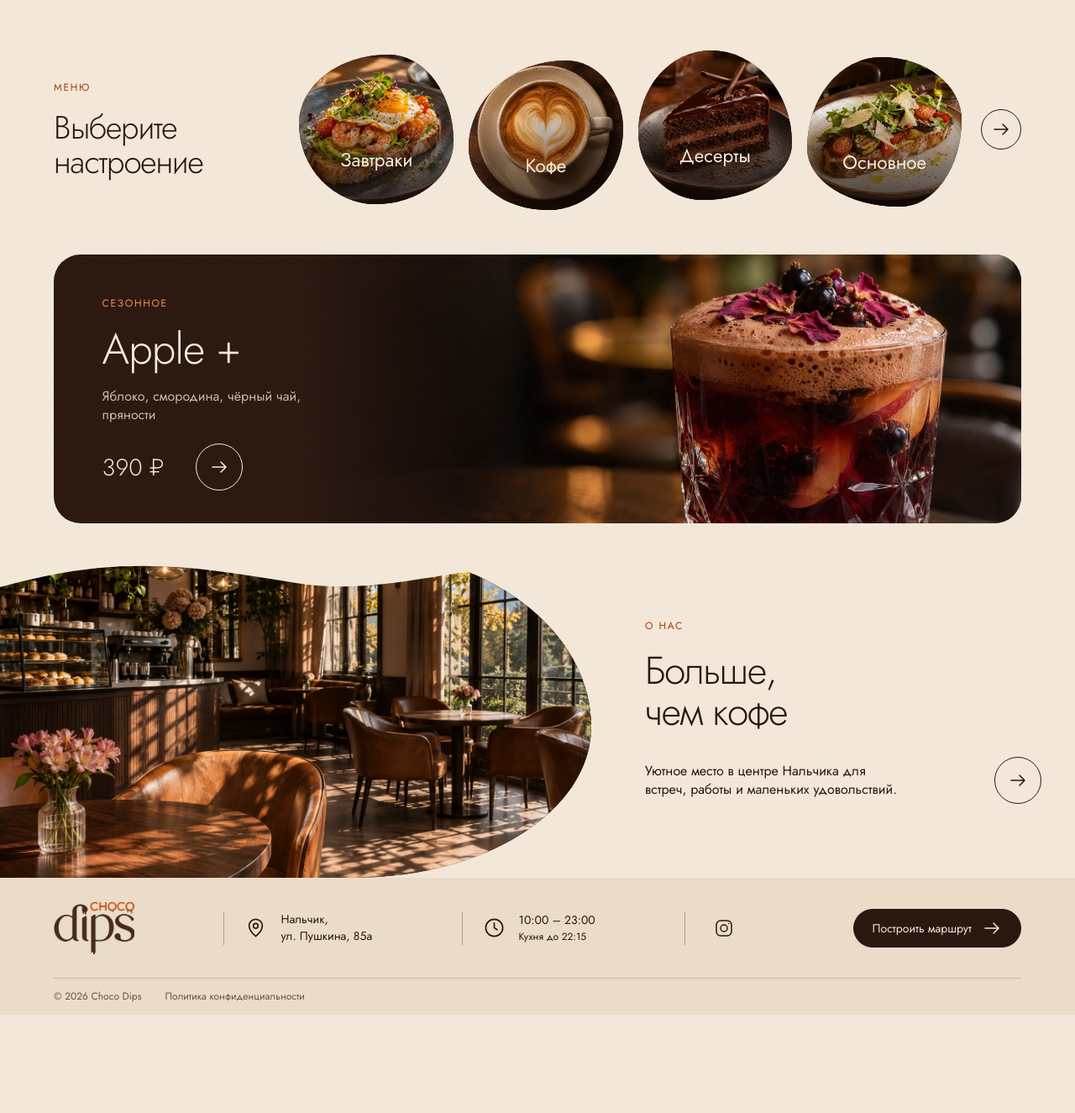
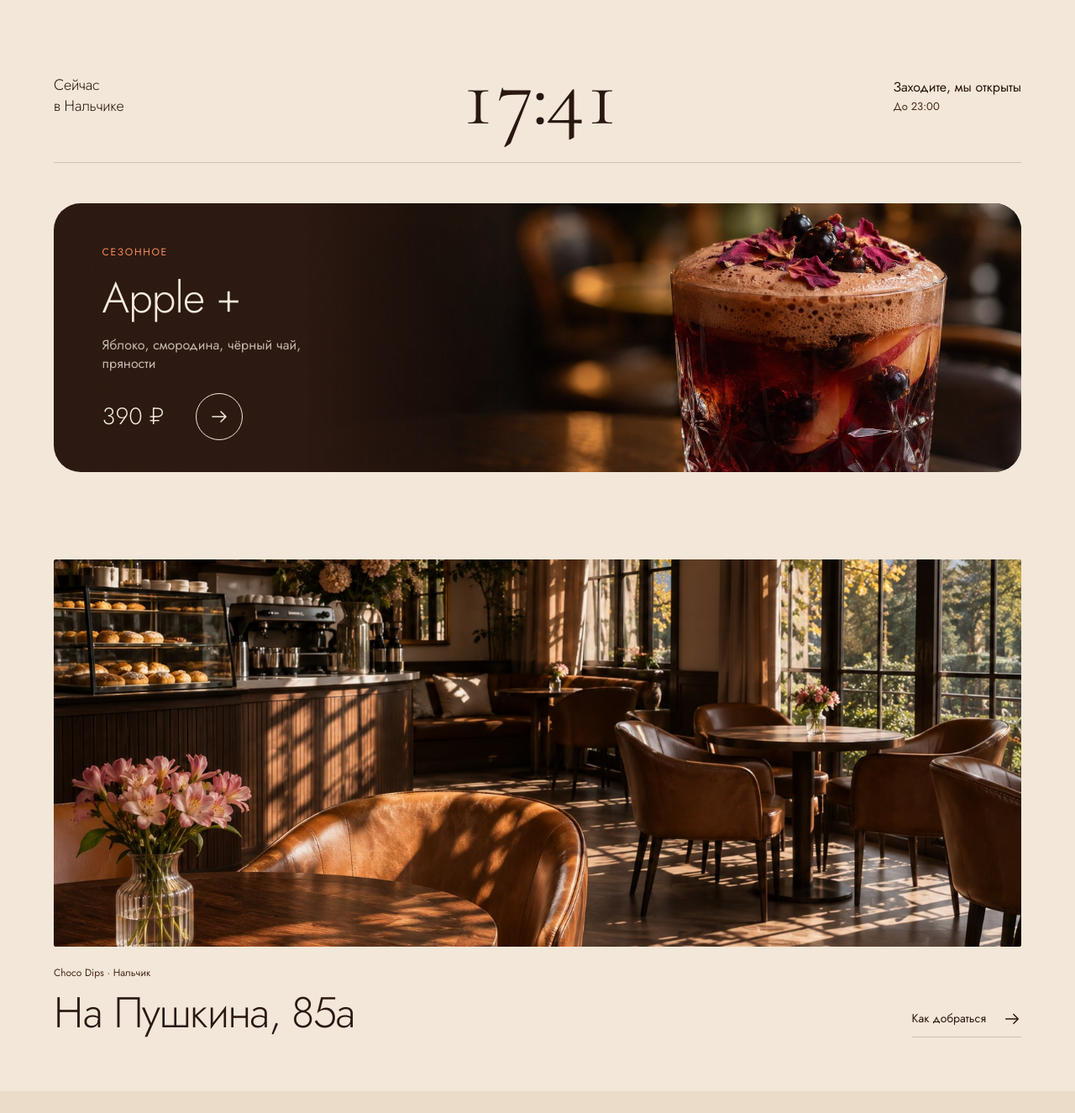
Before and after one commit to zetnize/chocodips, a Next.js app: page / in a window 1280 px wide. Shown: the part 841-2166 px from the top of the page at 84% size. Before the commit the page ends 2049 px from the top, so only its background shows below. Built offline with nearby package versions, Linux system fonts and the light colour scheme; no server answers.

Commit message:
feat: add local time and cafe postcard sections

```diff
--- a/src/app/globals.css
+++ b/src/app/globals.css
@@ -2807,3 +2807,72 @@ footer[id] {
     font-size: 15px;
   }
 }
+
+/* Local time and an interior postcard. */
+.local-moment {
+  display: grid;
+  grid-template-columns: 1fr auto 1fr;
+  align-items: center;
+  gap: 48px;
+  margin-block: 96px 48px;
+  padding-block: 28px;
+  border-bottom: 1px solid var(--line-light);
+}
+.local-moment h2 {
+  font-family: var(--font-sans), sans-serif;
+  font-size: 18px;
+  line-height: 1.4;
+  letter-spacing: -0.02em;
+}
+.local-moment h2 span { display: block; }
+.local-moment-time {
+  font-family: var(--font-display), sans-serif;
+  font-size: clamp(64px, 8vw, 112px);
+  font-weight: 400;
+  font-variant-numeric: tabular-nums;
+  letter-spacing: -0.06em;
+  line-height: 1;
+}
+.local-moment-status { justify-self: end; font-size: 16px; line-height: 1.6; }
+.local-moment-status span { display: block; font-size: 13px; color: var(--cacao-700); }
+.cafe-postcard { margin-block: 72px 64px; scroll-margin-top: calc(var(--header-h) + 24px); }
+.cafe-postcard figure { margin: 0; }
+.cafe-postcard-image {
+  position: relative;
+  height: clamp(280px, 36vw, 480px);
+  overflow: hidden;
+  border-radius: 3px;
+}
+.cafe-postcard-image .photo { position: absolute; inset: 0; }
+.cafe-postcard-image img { object-position: center 58%; }
+.cafe-postcard-caption {
+  display: flex;
+  justify-content: space-between;
+  align-items: flex-end;
+  gap: 24px;
+  padding-top: 22px;
+}
+.cafe-postcard-caption p { font-size: 12px; margin-bottom: 8px; color: var(--cacao-700); }
+.cafe-postcard-caption h2 { font-size: clamp(30px, 4vw, 52px); line-height: 1.15; }
+.cafe-postcard-caption a {
+  display: inline-flex;
+  align-items: center;
+  gap: 20px;
+  padding-block: 10px;
+  border-bottom: 1px solid var(--line-light);
+  font-size: 14px;
+}
+.cafe-postcard-caption a:hover { border-color: currentColor; }
+.cafe-postcard-caption a svg { width: 22px; height: 22px; }
+@media (max-width: 640px) {
+  .local-moment { grid-template-columns: 1fr 1fr; gap: 18px 16px; margin-block: 48px 32px; padding-block: 16px 24px; }
+  .local-moment h2 { grid-column: 1 / -1; font-size: 14px; }
+  .local-moment h2 span { display: inline; }
+  .local-moment-time { font-size: 66px; }
+  .local-moment-status { font-size: 13px; }
+  .local-moment-status span { font-size: 12px; }
+  .cafe-postcard { margin-block: 44px 40px; }
+  .cafe-postcard-image { height: 320px; }
+  .cafe-postcard-caption { align-items: flex-start; flex-direction: column; gap: 12px; }
+  .cafe-postcard-caption h2 { font-size: 32px; }
+}
--- a/src/components/home/AboutSection.tsx
+++ b/src/components/home/AboutSection.tsx
@@ -1,39 +1,28 @@
-import Eyebrow from "@/components/ui/Eyebrow";
 import Photo from "@/components/ui/Photo";
-import CircleArrowButton from "@/components/ui/CircleArrowButton";
-import Reveal from "@/components/ui/Reveal";
-import Wave from "@/components/ui/Wave";
+import { ArrowIcon } from "@/components/ui/icons";
+import { routeUrl } from "@/lib/config";
+
 export default function AboutSection() {
   return (
-    <section className="about-section" id="about" aria-labelledby="about-title">
-      <div className="about-visual">
-        <Reveal className="about-photo-reveal">
+    <section className="cafe-postcard container" id="about" aria-labelledby="postcard-title">
+      <figure>
+        <div className="cafe-postcard-image">
           <Photo
             src="/images/about-interior.jpg"
-            alt="Солнечный зал кофейни: деревянные столы, коричневые кресла и цветы у больших окон"
-            sizes="(max-width: 1023px) 100vw, 55vw"
-          />
-        </Reveal>
-        <Wave variant="soft" flip />
-      </div>
-      <Reveal className="about-copy" delay={100}>
-        <Eyebrow>О НАС</Eyebrow>
-        <h2 id="about-title">
-          Больше,
-          <br />
-          чем кофе
-        </h2>
-        <div className="about-text">
-          <p>
-            Уютное место в центре Нальчика для встреч, работы и маленьких
-            удовольствий.
-          </p>
-          <CircleArrowButton
-            label="Контакты кофейни"
-            href="/#contacts"
+            alt="Зал Choco Dips с деревянными столами и креслами у больших окон"
+            sizes="(max-width: 1439px) 90vw, 1320px"
           />
         </div>
-      </Reveal>
+        <figcaption className="cafe-postcard-caption">
+          <div>
+            <p>Choco Dips · Нальчик</p>
+            <h2 id="postcard-title">На Пушкина, 85а</h2>
+          </div>
+          <a href={routeUrl} target="_blank" rel="noopener noreferrer">
+            Как добраться <ArrowIcon />
+          </a>
+        </figcaption>
+      </figure>
     </section>
   );
 }
--- a/src/components/home/MoodSection.tsx
+++ b/src/components/home/MoodSection.tsx
@@ -1,17 +1,33 @@
-import CategoryCarousel from "./CategoryCarousel";
-import Eyebrow from "@/components/ui/Eyebrow";
+"use client";
+import { useEffect, useState } from "react";
+
+const localTime = new Intl.DateTimeFormat("ru-RU", {
+  timeZone: "Europe/Moscow", hour: "2-digit", minute: "2-digit", hourCycle: "h23",
+});
+
 export default function MoodSection() {
+  const [time, setTime] = useState<string | null>(null);
+  useEffect(() => {
+    const update = () => setTime(localTime.format(new Date()));
+    const initialUpdate = window.setTimeout(update, 0);
+    const interval = window.setInterval(update, 1000);
+    return () => {
+      window.clearTimeout(initialUpdate);
+      window.clearInterval(interval);
+    };
+  }, []);
+  const hour = time ? Number(time.slice(0, 2)) : null;
+  const isOpen = hour !== null && hour >= 10 && hour < 23;
   return (
-    <section className="mood-section container" aria-labelledby="mood-title">
-      <div className="mood-heading">
-        <Eyebrow>МЕНЮ</Eyebrow>
-        <h2 id="mood-title">
-          Выберите
-          <br />
-          настроение
-        </h2>
-      </div>
-      <CategoryCarousel />
+    <section className="local-moment container" aria-labelledby="moment-title">
+      <h2 id="moment-title">Сейчас <span>в Нальчике</span></h2>
+      <time className="local-moment-time" aria-label={time ? `Местное время ${time}` : "Местное время загружается"}>
+        {time ?? "—:—"}
+      </time>
+      <p className="local-moment-status">
+        {hour === null ? "Каждый день" : isOpen ? "Заходите, мы открыты" : "Увидимся утром"}
+        <span>{hour === null ? "10:00 — 23:00" : isOpen ? "До 23:00" : "Откроемся в 10:00"}</span>
+      </p>
     </section>
   );
 }
```
